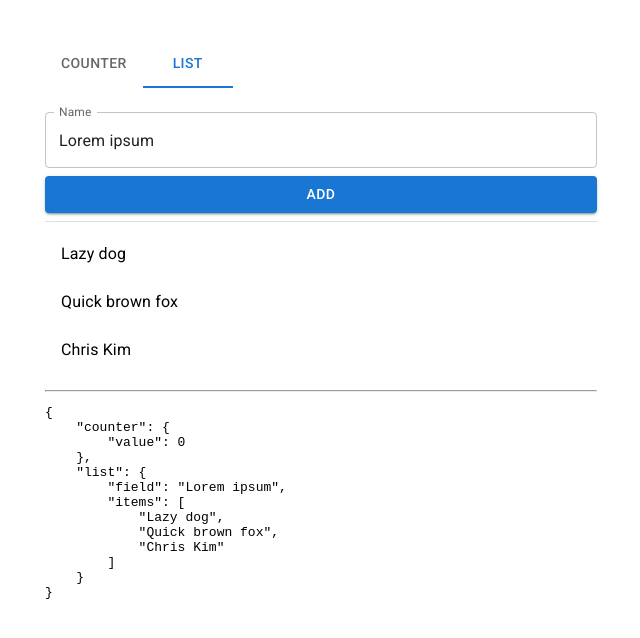
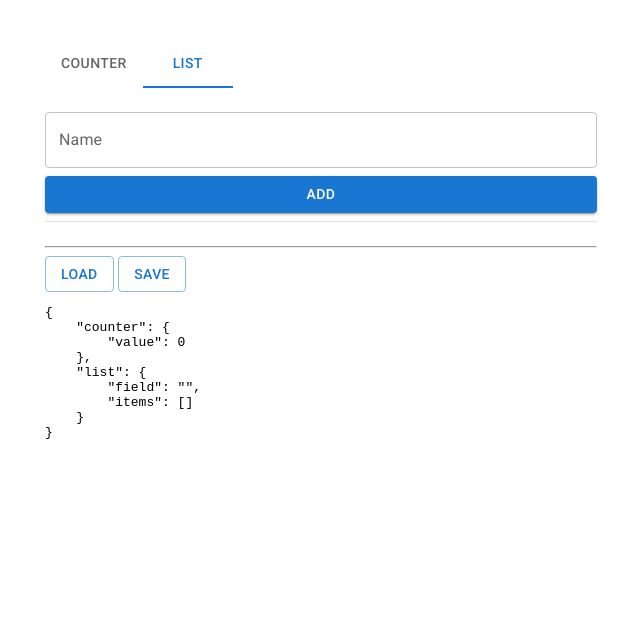
Before and after one commit to chriskkim/desn3037-w7-react, a React (Create React App) app: page /list in a window 1280 px wide. Shown: the top 638 px of the page, without its empty margins (319-959 px from the left). Built offline with nearby package versions, Linux system fonts and the light colour scheme.

Commit message:
Firebase implementation with Firestore access

```diff
--- a/package.json
+++ b/package.json
@@ -12,6 +12,7 @@
     "@testing-library/jest-dom": "^5.16.5",
     "@testing-library/react": "^13.4.0",
     "@testing-library/user-event": "^13.5.0",
+    "firebase": "^9.17.2",
     "react": "^18.2.0",
     "react-dom": "^18.2.0",
     "react-redux": "^8.0.5",
--- a/src/components/Sync.js
+++ b/src/components/Sync.js
@@ -1,6 +1,49 @@
 import { Box } from "@mui/system";
 import * as React from "react"
 import { useSelector, useDispatch } from 'react-redux'
+
+import { initializeApp } from "firebase/app";
+import { getFirestore, collection, getDocs, setDoc, doc, query, orderBy, limit } from 'firebase/firestore/lite';
+import { Button } from "@mui/material";
+
+const firebaseConfig = {
+  apiKey: "AIzaSyDmN4mZ4qVZthqcrfzMv1cS4BFI_e20lkM",
+  authDomain: "react-sample-c4bd7.firebaseapp.com",
+  projectId: "react-sample-c4bd7",
+  storageBucket: "react-sample-c4bd7.appspot.com",
+  messagingSenderId: "762485368647",
+  appId: "1:762485368647:web:5f4424291c20ea4a1a8e62"
+};
+
+const app = initializeApp(firebaseConfig);
+const db = getFirestore(app);
+
+async function getSnapshots() {
+
+    const col = collection(db, 'database');
+    const q = query(col, orderBy("created_time", "desc"), limit(5));
+    const snapshot = await getDocs(q);
+    const list = snapshot.docs.map(doc => doc.data());
+
+    const json = list[0].data;
+    window.localStorage.setItem("payload", json);
+    alert("Reloading app...");
+    window.location.reload();
+
+    return list;
+}
+
+async function addSnapshot(){
+
+    const timestamp = String(new Date().getTime());
+    const json = window.localStorage.getItem("payload");
+
+    await setDoc(doc(db, "database", timestamp), {
+        data: json,
+        created_time: timestamp
+    });
+
+}
 
 export default function Sync() {
 
@@ -12,12 +55,13 @@ export default function Sync() {
     return (
 
         <Box>
-
             <hr />
+            <Button variant="outlined" onClick={(e) => getSnapshots()}>Load</Button>
+            &nbsp;
+            <Button variant="outlined" onClick={(e) => addSnapshot()}>Save</Button>
             <pre>
                 {json}
             </pre>
-
         </Box>
 
     )
--- a/src/redux/list.js
+++ b/src/redux/list.js
@@ -1,11 +1,8 @@
 import { createSlice } from '@reduxjs/toolkit'
 
 let initialState = {
-    field: "Lorem ipsum",
+    field: "",
     items: [
-        "Lazy dog",
-        "Quick brown fox",
-        "Chris Kim"
     ]
 }
 
```
Also changed, not shown: 1 other file (tests, documents, lock files or other folders).
